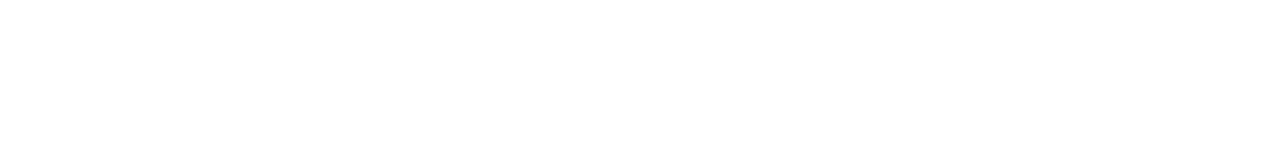
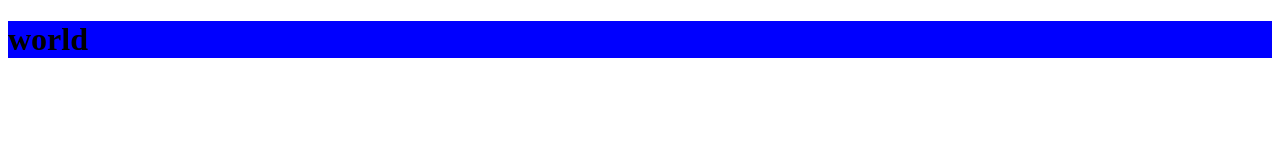
Before and after one commit to Syedakanijfaria/projectSix, a plain HTML site: page index.html in a window 1280 px wide. Drawn offline with Linux system fonts and the light colour scheme.

Commit message:
current chilona

```diff
--- a/index.html
+++ b/index.html
@@ -6,10 +6,12 @@
     <meta http-equiv="X-UA-Compatible" content="IE=edge">
     <meta name="viewport" content="width=device-width, initial-scale=1.0">
     <title>Book</title>
+    <link rel="stylesheet" href="style.css">
 </head>
 
 <body>
-
+    <h1>world</h1>
+    <script src="index.js"></script>
 </body>
 
 </html>
--- a/index.js
+++ b/index.js
@@ -0,0 +1 @@
+console.log("hello");
--- a/style.css
+++ b/style.css
@@ -0,0 +1,3 @@
+h1{
+    background-color: blue;
+}
```
